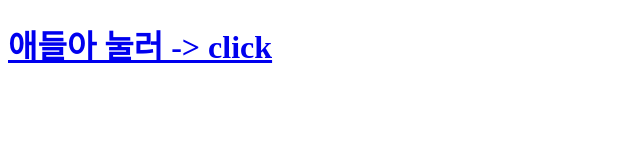
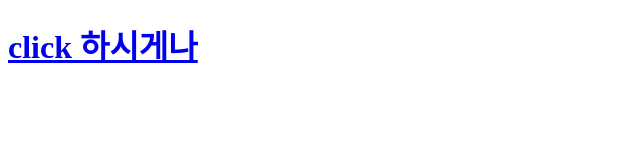
Before and after one commit to wcycde96/Go-Site, a plain HTML site: page index.html in a window 1280 px wide. Shown: the whole page, without its empty margins (0-640 px from the left). Drawn offline with Linux system fonts and the light colour scheme.

Commit message:
Add files via upload

```diff
--- a/index.html
+++ b/index.html
@@ -4,6 +4,6 @@
 <head>
 </head>
 <body>
-<h1><a href="Go.html">애들아 눌러 -> click</a></h1>
+<h1><a href="Go.html">click 하시게나</a></h1>
 </body>
 </html>
```
Also changed, not shown: Go.html (+3 -4 lines).
